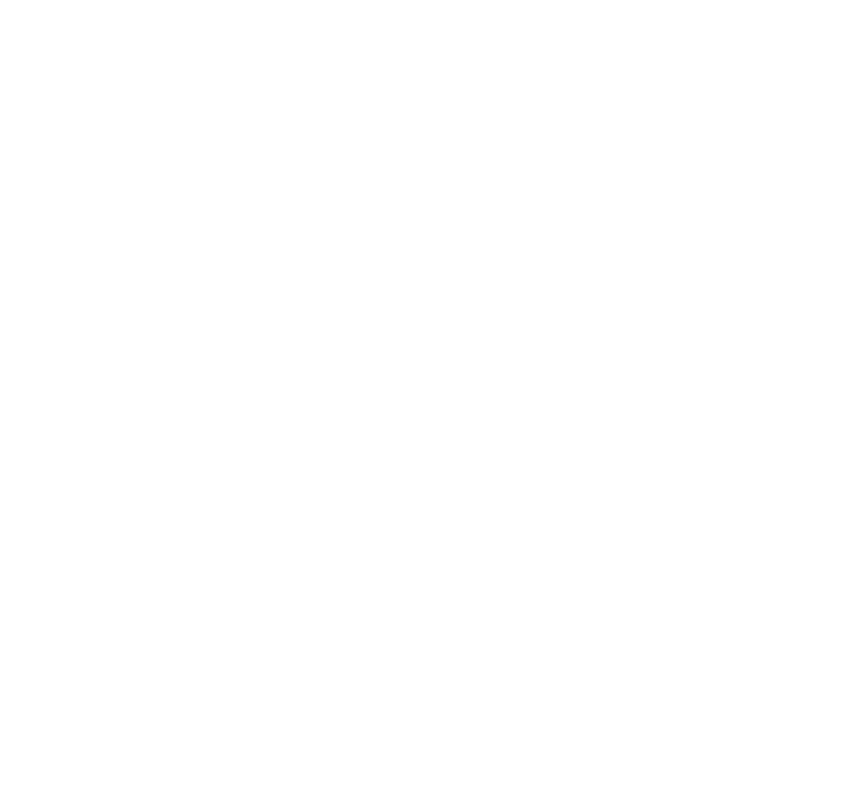
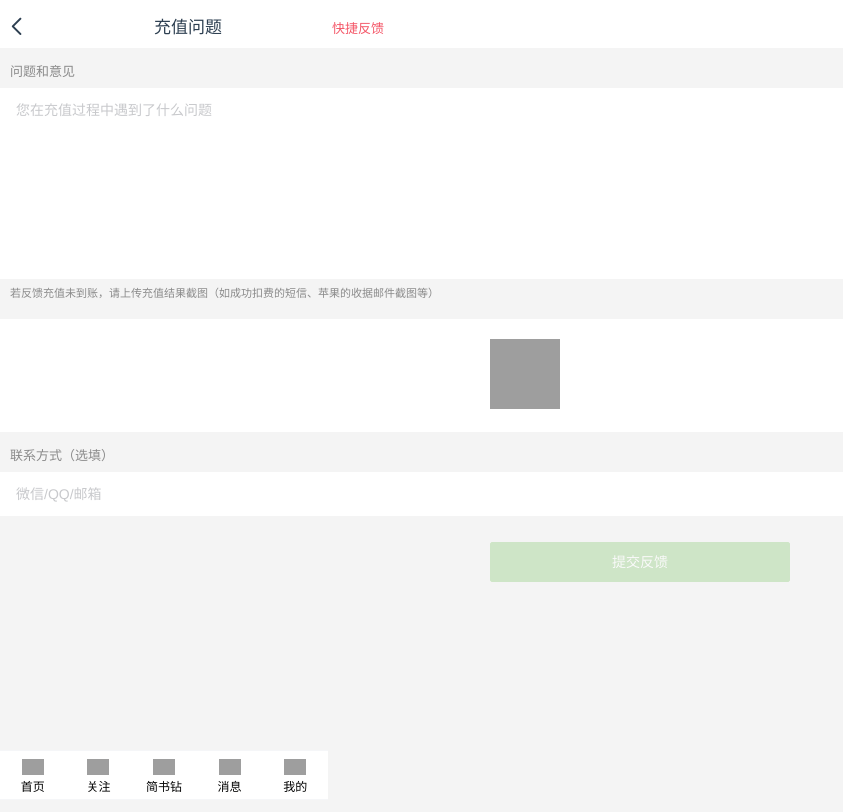
Before and after one commit to wzj1129/jianshu, a Vue app: page /#/problem in a window 1280 px wide. Shown: the whole page, without its empty margins (0-843 px from the left). Built offline with nearby package versions, Linux system fonts and the light colour scheme; grey boxes are pictures that could not be loaded.

Commit message:
充值问题

```diff
--- a/src/router/index.js
+++ b/src/router/index.js
@@ -72,6 +72,11 @@
         path: "/packet",
         name: "packet",
         component: () => import("../views/MY/packet.vue")
+      },
+      {
+        path: "/problem",
+        name: "problem",
+        component: () => import("../views/MY/problem.vue")
       }
     ]
   }
--- a/src/views/MY/my.vue
+++ b/src/views/MY/my.vue
@@ -3,7 +3,7 @@
     <img class="my" src="../../assets/images/my.png" />
     <div class="layout"></div>
     <div class="layout" @click="packet">
-      <P class="money" >我的钱包</P>
+      <P class="money">我的钱包</P>
       <van-icon class="jump1" name="arrow" />
     </div>
     <div class="layout">
--- a/src/views/MY/packet.vue
+++ b/src/views/MY/packet.vue
@@ -3,7 +3,7 @@
      <div class="layout">
       <van-icon class="icon-back" @click="back" name="arrow-left" />
       <p class="title">我的钱包</p>
-      <p class="question">充值问题</p>
+      <p class="question" @click="feedback">充值问题</p>
     </div>
   <div class="background">
     <div class="currency">
@@ -61,6 +61,9 @@
   methods: {
     back() {
       this.$router.push("/my");
+    },
+    feedback() {
+        this.$router.push("problem")
     }
   }
 };
--- /dev/null
+++ b/src/views/MY/problem.vue
@@ -0,0 +1,124 @@
+<template>
+  <div>
+     <div class="layout">
+      <van-icon class="icon-back" @click="back" name="arrow-left" />
+      <p class="title">充值问题</p>
+      <p class="feedback">快捷反馈</p>
+    </div>
+    <div class="opinion">
+        <p class="name">问题和意见</p>
+    </div>
+    <div class="Textbox">
+        <van-field
+          v-model="value"
+          placeholder="您在充值过程中遇到了什么问题"
+          input-align="left"
+        />
+    </div>
+    <div class="opinion">
+        <p class="if">若反馈充值未到账，请上传充值结果截图（如成功扣费的短信、苹果的收据邮件截图等）</p>
+    </div>
+    <div class="Textbox">
+        <img class="pic" src="https://zhxy1-vue.oss-cn-hangzhou.aliyuncs.com/pic/%E4%B8%8A%E4%BC%A0%E5%9B%BE%E7%89%87.png"/>
+    </div>
+     <div class="contact">
+        <p class="name">联系方式（选填）</p>
+    </div>
+    <div class="vx">
+         <van-field
+          v-model="value"
+          placeholder="微信/QQ/邮箱"
+          input-align="left"
+        />
+    </div>
+    <div class="card">
+       <van-button disabled class="button" color="#aad79b">提交反馈</van-button
+      >
+    </div>
+  </div>
+</template>
+
+<script>
+export default {
+  methods: {
+    back() {
+      this.$router.push("/packet");
+    }
+  }
+};
+</script>
+
+<style>
+.layout {
+  display: flex;
+}
+.icon-back {
+  font-size: 23px;
+  margin-left: 5px;
+  margin-top: 15px;
+}
+.title {
+  font-size: 17px;
+  margin-left: 85px;
+  margin-top: 13px;
+  width: 150px;
+}
+.feedback {
+  color: #f45768;
+  font-size: 13px;
+  margin-left: 45px;
+  margin-top: 18px;
+  width: 100px;
+}
+.opinion{
+    width: 100%;
+    height: 40px;
+    background-color: #f4f4f4;
+    margin-top: -20px;
+}
+.name{
+    font-size: 13px;
+    padding-top: 13px;
+    padding-left: 10px;
+    text-align: left;
+    color: #8a8a8a;
+}
+.Textbox{
+    width: 100%;
+    height: 200px;
+}
+.if{
+    font-size: 11px;
+    padding-top: 5px;
+    padding-left: 10px;
+    text-align: left;
+    color: #8a8a8a;
+}
+.pic{
+    width: 70px;
+    height: 70px;
+    padding-top: 20px;
+    margin-left:-230px;
+}
+.contact{
+    width: 100%;
+    height: 40px;
+    margin-top: -100px;
+    background-color: #f4f4f4;
+}
+.vx{
+    width: 100%;
+    height: 40px;
+
+}
+.button{
+    width: 300px;
+    height: 40px;
+    margin-top: 30px;
+}
+.card{
+  width: 100%;
+  height: 300px;
+  background-color: #f4f4f4;
+}
+</style>
```
